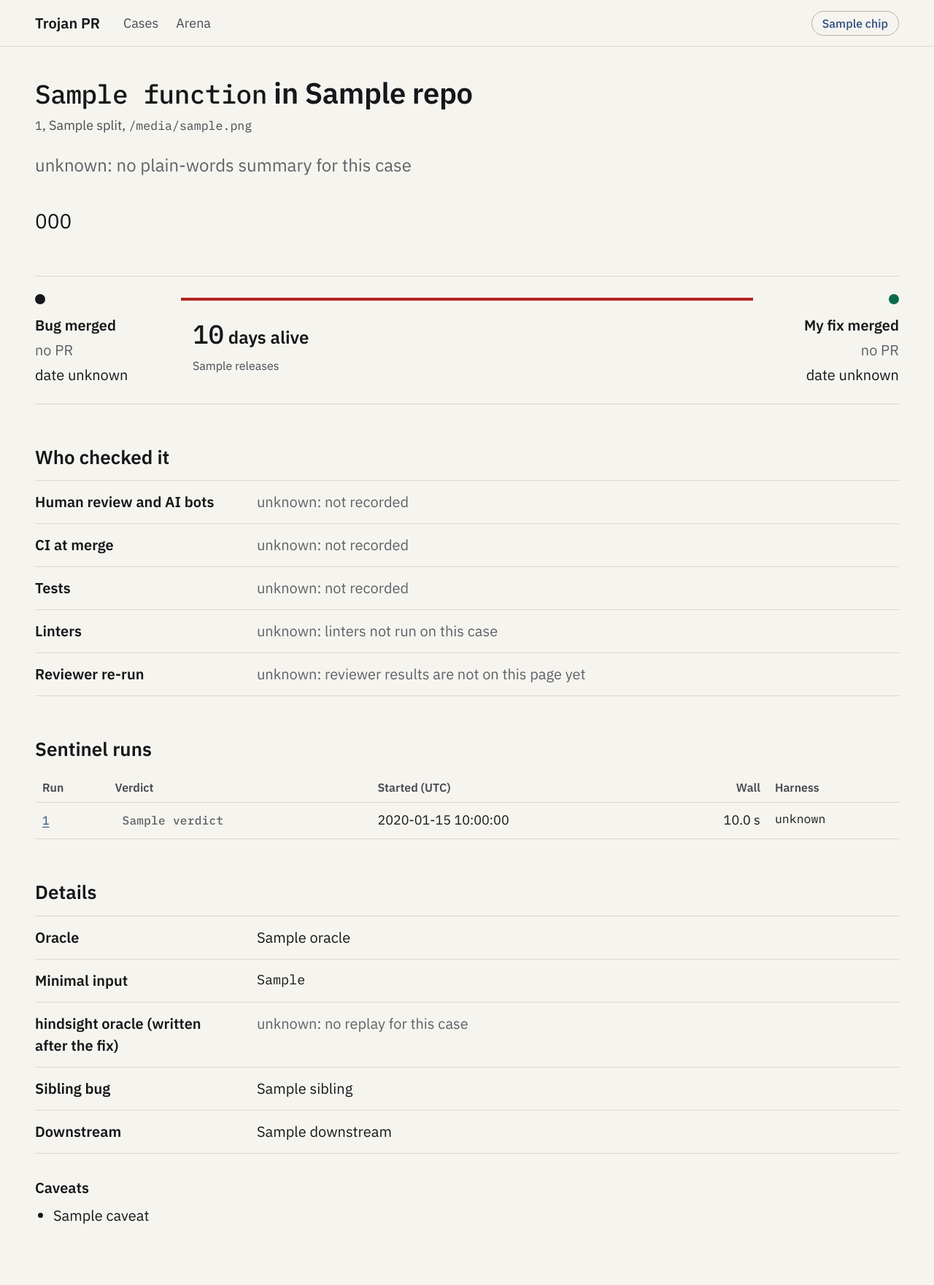
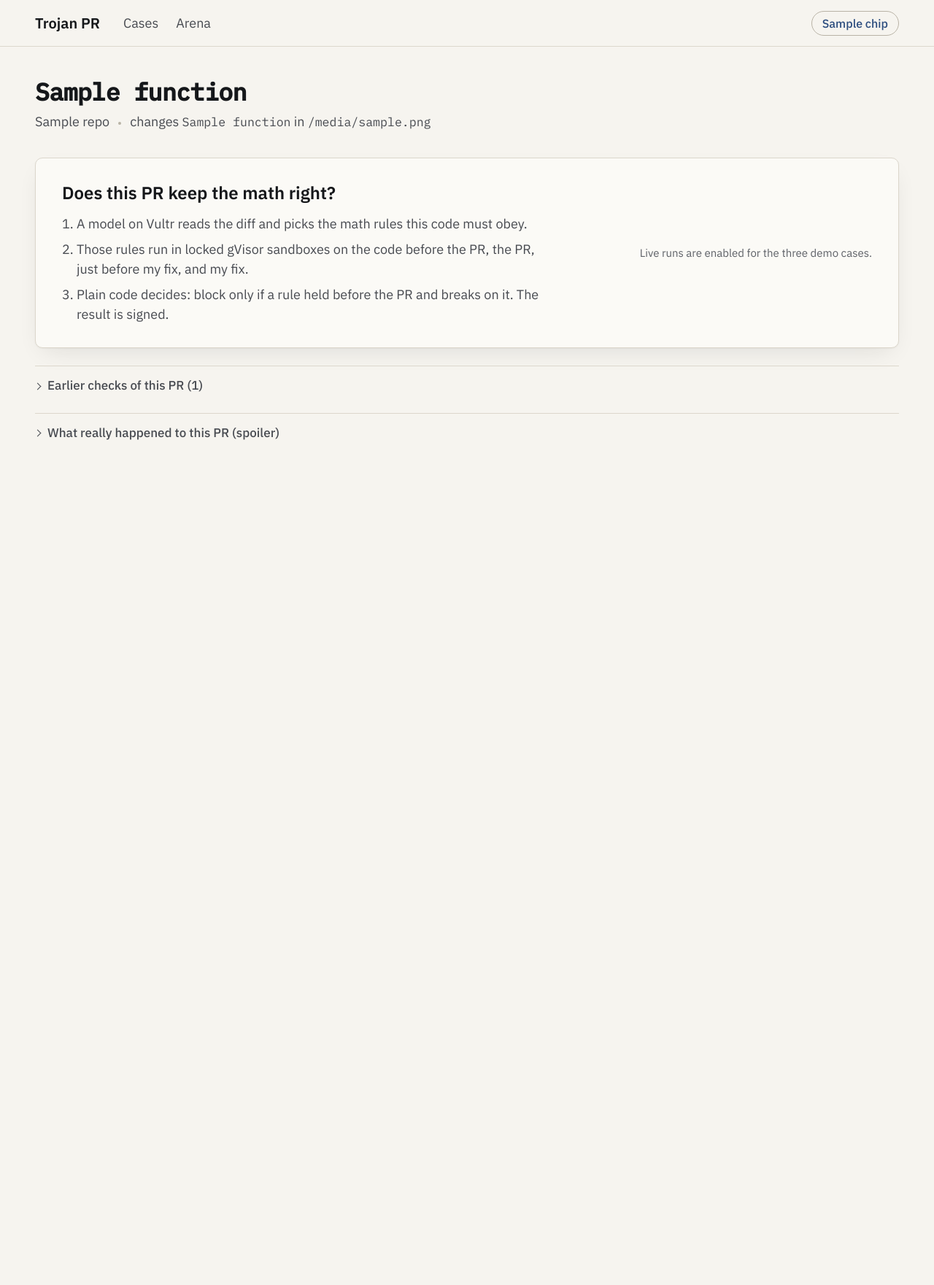
Before and after one commit to vineethsaivs/trojan-pr, a FastAPI app: template plumbline/templates/case.html in a window 1280 px wide. Shown: the whole page at 73% size. After the commit the page ends 603 px from the top, so only its background shows below. Run offline with FastAPI, Linux system fonts and the light colour scheme; the template is opened without the code that fills it: most values are stand-ins (such as "Sample title", 1, 10 or a date in 2020).

Commit message:
Case page: no-spoiler launcher with one Check button; run page: two key computations per version, full lists and table folded
Co-Authored-By: Claude Opus 5.5 <noreply@anthropic.com>

```diff
--- a/plumbline/static/app.css
+++ b/plumbline/static/app.css
@@ -308,10 +308,10 @@ html.stage .arena-controls .keys, html.stage .diff-box { display: none; }
 /* Run page, verdict first. Calm: hairlines, one tint for failure, the verdict wipe is the only motion. */
 .run-head { margin-top: 2.5rem; display: grid; grid-template-columns: minmax(0, 1fr); gap: 0.5rem; }
 .run-head h1 { font-size: 2.25rem; letter-spacing: -0.015em; overflow-wrap: anywhere; }
-.run-meta { color: var(--ink-2); font-size: 1.125rem; display: flex; flex-wrap: wrap; align-items: center; gap: 0.25rem 0; }
+.run-meta { color: var(--ink-2); font-size: 1.125rem; }
 .run-meta a { color: var(--ink-2); }
 .run-meta a:hover { color: var(--ink); }
-.sep { display: inline-block; width: 4px; height: 4px; border-radius: 50%; background: var(--line-2); margin: 0 0.75rem; }
+.sep { display: inline-block; vertical-align: middle; width: 4px; height: 4px; border-radius: 50%; background: var(--line-2); margin: 0 0.75rem; }
 .run-status { font-size: 1.125rem; color: var(--gray); margin-top: 0.25rem; }
 .run-status.is-live { color: var(--blue); }
 .pulse { display: inline-block; vertical-align: middle; margin: -2px 0.625rem 0 0.125rem; width: 8px; height: 8px; border-radius: 50%; background: currentColor; animation: pulse 1s cubic-bezier(0.16, 1, 0.3, 1) infinite; }
@@ -414,3 +414,33 @@ html.stage .arena-controls .keys, html.stage .diff-box { display: none; }
 .calc li.is-bad, .calc li.is-bad .res-word { color: var(--red); }
 .calc li.is-err .res-word { color: var(--gray); }
 @media (prefers-reduced-motion: reduce) { .step.is-active .dot { animation: none; } }
+
+/* Case launcher and folds */
+.case-head { margin-top: 2.5rem; display: grid; grid-template-columns: minmax(0, 1fr); gap: 0.5rem; }
+.case-head h1 { font-size: 2.25rem; letter-spacing: -0.015em; overflow-wrap: anywhere; }
+.launch { margin-top: 2.25rem; display: flex; flex-wrap: wrap; align-items: center; justify-content: space-between; gap: 2rem 3rem; padding: 2rem 2.25rem; background: var(--panel); border: 1px solid var(--line); border-radius: 10px; box-shadow: 0 1px 2px rgba(21, 23, 26, 0.04), 0 12px 32px -12px rgba(21, 23, 26, 0.12); }
+.launch h2 { font-size: 1.5rem; margin: 0 0 0.875rem; }
+.launch-text { flex: 1 1 32rem; }
+.launch-steps { margin: 0; padding-left: 1.25rem; display: grid; gap: 0.5rem; color: var(--ink-2); font-size: 1.125rem; max-width: 62ch; }
+.launch .run-form { display: grid; justify-items: center; gap: 0.625rem; }
+.launch button { font-size: 1.375rem; padding: 1.125rem 2.25rem; border-radius: 8px; box-shadow: 0 1px 2px rgba(21, 23, 26, 0.08), 0 8px 20px -8px rgba(43, 76, 126, 0.45); transition: transform 200ms cubic-bezier(0.16, 1, 0.3, 1), box-shadow 200ms ease-out, background-color 200ms ease-out; }
+.launch button:hover { transform: translateY(-1px); }
+.launch-note { font-size: 0.9375rem; color: var(--gray); }
+.fold { margin-top: 1.5rem; border-top: 1px solid var(--line); padding-top: 0.875rem; font-size: 1.0625rem; }
+.fold > summary { color: var(--ink-2); font-weight: 500; }
+.fold > summary:hover { color: var(--ink); }
+.fold[open] > summary { margin-bottom: 1rem; }
+.fold .bug { font-size: 1.25rem; }
+.fold-nums { margin-top: 1rem; display: flex; flex-wrap: wrap; align-items: baseline; gap: 0.25rem 1rem; }
+.fold-nums .num { font: 500 2.5rem/1 var(--mono); }
+.fold-nums .got { color: var(--red); }
+.fold .timeline { margin-top: 1.5rem; }
+.checks-fold { margin-top: 2rem; }
+.checks-fold .checks { margin-top: 0.5rem; }
+.more { margin-top: 0.5rem; font-size: 0.9375rem; }
+.more > summary { color: var(--gray); }
+.more > summary:hover { color: var(--ink); }
+.fold > summary, .more > summary { list-style: none; display: flex; align-items: center; gap: 0.625rem; cursor: pointer; }
+.fold > summary::-webkit-details-marker, .more > summary::-webkit-details-marker { display: none; }
+.fold > summary::before, .more > summary::before { content: ""; width: 7px; height: 7px; border-right: 1.5px solid currentColor; border-bottom: 1.5px solid currentColor; transform: rotate(-45deg); transition: transform 200ms ease-out; }
+.fold[open] > summary::before, .more[open] > summary::before { transform: rotate(45deg); }
--- a/plumbline/templates/case.html
+++ b/plumbline/templates/case.html
@@ -16,45 +16,63 @@
 {% set f = c.get("fix") or {} %}
 {% set hl = c.get("headline") %}
 {% set rp = c.get("replay") %}
+{% set prn = i.get("pr", "").split(" ")[0].rstrip("/").split("/")[-1] if i.get("pr") else "" %}
 
-<header class="page-head">
-  <div>
-    <h1><span class="mono">{{ c.get("function") or c.id }}</span>{% if c.get("repo") %} in {{ c.repo }}{% endif %}</h1>
-    <p class="meta"><span class="mono">{{ c.id }}</span>, {{ SPLIT.get(c.get("split"), c.get("split") or "unknown") }}{% if c.get("file") %}, <span class="mono">{{ c.file }}</span>{% endif %}</p>
+<header class="case-head">
+  <h1>{% if i.get("title") %}{{ i.title }}{% else %}<span class="mono">{{ c.get("function") or c.id }}</span>{% endif %}</h1>
+  <p class="run-meta">{% if prn %}<a href="{{ i.pr.split(' ')[0] }}">{{ c.get("repo") }} PR #{{ prn }}</a>{% else %}{{ c.get("repo") }}{% endif %}<span class="sep" aria-hidden="true"></span>changes <span class="mono">{{ c.get("function") or "the code" }}</span>{% if c.get("file") %} in <span class="mono">{{ c.file }}</span>{% endif %}</p>
+</header>
+
+<section class="launch" aria-label="Check this PR">
+  <div class="launch-text">
+    <h2>Does this PR keep the math right?</h2>
+    <ol class="launch-steps">
+      <li>A model on Vultr reads the diff and picks the math rules this code must obey.</li>
+      <li>Those rules run in locked gVisor sandboxes on the code before the PR, the PR, just before my fix, and my fix.</li>
+      <li>Plain code decides: block only if a rule held before the PR and breaks on it. The result is signed.</li>
+    </ol>
   </div>
   {% if can_run %}
   <form method="post" action="/cases/{{ c.id }}/run" class="run-form">
-    <button type="submit">Run Sentinel on {% if i.get("pr") %}PR #{{ i.pr.split(" ")[0].rstrip("/").split("/")[-1] }}{% else %}this change{% endif %}</button>
+    <button type="submit">Check {% if prn %}PR #{{ prn }}{% else %}this change{% endif %}</button>
+    <p class="launch-note">Takes 25 to 45 s</p>
   </form>
+  {% else %}
+  <p class="launch-note">Live runs are enabled for the three demo cases.</p>
   {% endif %}
-</header>
+</section>
 
-<p class="bug">{{ fact(c.get("bug_plain"), "no plain-words summary for this case") }}</p>
-
-{% if hl %}
-<section class="two" aria-label="What it returned and what it must return">
-  {% if hl.get("context") %}<p class="ctx">{{ hl.context }}</p>{% endif %}
-  <p class="pair"><span class="got num">{{ hl.got }}</span> <span class="must"><span class="lbl">must be</span> <span class="num">{{ hl.must }}</span></span></p>
-  {% if c.get("two_numbers") %}<p class="full">{{ c.two_numbers }}</p>{% endif %}
-</section>
-{% elif c.get("two_numbers") %}
-<section class="two" aria-label="The measured numbers">
-  <p class="two-text">{{ c.two_numbers }}</p>
-</section>
-{% else %}
-<p class="two unknown">unknown: no measured pair recorded for this case</p>
+{% if runs %}
+<details class="fold">
+  <summary>Earlier checks of this PR ({{ runs|length }})</summary>
+  <table class="runs">
+    <thead><tr><th scope="col">Run</th><th scope="col">Verdict</th><th scope="col">Started (UTC)</th><th scope="col" class="r">Time</th></tr></thead>
+    <tbody>
+    {% for r in runs %}
+      <tr>
+        <td><a class="mono" href="/runs/{{ r.id }}">{{ r.id }}</a></td>
+        <td>{% if r.get("verdict") %}<span class="st st-{{ r.verdict|lower|replace(' ', '-') }}">{{ r.verdict }}</span>{% else %}<span class="unknown">{{ r.get("status") or "unknown" }}</span>{% endif %}</td>
+        <td class="num">{{ (r.get("created_at") or "")[:19]|replace("T", " ") }}</td>
+        <td class="num r">{% if r.get("wall_ms") is not none %}{{ "%.1f"|format(r.wall_ms / 1000) }} s{% else %}n/a{% endif %}</td>
+      </tr>
+    {% endfor %}
+    </tbody>
+  </table>
+</details>
 {% endif %}
 
+<details class="fold">
+  <summary>What really happened to this PR (spoiler)</summary>
+  <p class="bug">{{ fact(c.get("bug_plain"), "no plain-words summary for this case") }}</p>
+  {% if hl %}<p class="fold-nums"><span class="got num">{{ hl.got }}</span> <span class="lbl">must be</span> <span class="num">{{ hl.must }}</span>{% if hl.get("context") %} <span class="aside-inline">({{ hl.context }})</span>{% endif %}</p>{% endif %}
   <section class="timeline" aria-label="Timeline">
     <div class="tl-stop">
       <span class="tl-what">Bug merged</span>
       <span>{{ pr(i.get("pr")) }}{% if i.get("author") %} by {{ i.author }}{% endif %}</span>
-    {% if i.get("title") %}<span class="aside">{{ i.title }}</span>{% endif %}
-    {% if not i.get("pr") and i.get("note") %}<span class="aside">{{ i.note }}</span>{% endif %}
       <span class="num">{{ (i.get("merged_at") or "")[:10] or "date unknown" }}</span>
     </div>
     <div class="tl-span">
-    {% if c.get("days_alive") is not none %}<span class="tl-days"><span class="num">{{ c.days_alive }}</span> days alive</span>{% else %}<span class="unknown">days alive unknown</span>{% endif %}
+      {% if c.get("days_alive") is not none %}<span class="tl-days"><span class="num">{{ c.days_alive }}</span> days alive</span>{% endif %}
       {% if c.get("releases") %}<span class="aside">{{ c.releases }}</span>{% endif %}
     </div>
     <div class="tl-stop">
@@ -63,7 +81,6 @@
       <span class="num">{{ (f.get("merged_at") or "")[:10] or "date unknown" }}</span>
     </div>
   </section>
-
 <section>
   <h2>Who checked it</h2>
   <dl class="facts">
@@ -73,30 +90,6 @@
     <div><dt>Linters</dt><dd>{{ fact(c.get("static"), "linters not run on this case") }}</dd></div>
     <div><dt>Reviewer re-run</dt><dd><span class="unknown">unknown: reviewer results are not on this page yet</span></dd></div>
   </dl>
-</section>
-
-<section>
-  <h2>Sentinel runs</h2>
-  {% if runs %}
-  <div class="scroll" tabindex="0" role="region" aria-label="Sentinel runs">
-  <table class="runs">
-    <thead><tr><th scope="col">Run</th><th scope="col">Verdict</th><th scope="col">Started (UTC)</th><th scope="col" class="r">Wall</th><th scope="col">Harness</th></tr></thead>
-    <tbody>
-    {% for r in runs %}{% set s = r.get("subject") or {} %}
-      <tr>
-        <td><a class="mono" href="/runs/{{ r.id }}">{{ r.id }}</a></td>
-        <td>{% if r.get("verdict") %}<span class="st st-{{ r.verdict|lower|replace(' ', '-') }}">{{ r.verdict }}</span>{% else %}<span class="unknown">{{ r.get("status") or "unknown" }}</span>{% endif %}</td>
-        <td class="num">{{ (r.get("created_at") or "")[:19]|replace("T", " ") }}</td>
-        <td class="num r">{% if r.get("wall_ms") is not none %}{{ "%.1f"|format(r.wall_ms / 1000) }} s{% else %}<span class="unknown">n/a</span>{% endif %}</td>
-        <td class="mono">{{ s.get("harness") or "unknown" }}{% if s.get("planner_version") %}, planner {{ s.planner_version }}{% endif %}</td>
-      </tr>
-    {% endfor %}
-    </tbody>
-  </table>
-  </div>
-  {% else %}
-  <p class="unknown">No Sentinel runs for this case yet.</p>
-  {% endif %}
 </section>
 
 <section>
@@ -120,4 +113,5 @@
   <ul class="caveats">{% for cv in c.caveats %}<li>{{ cv }}</li>{% endfor %}</ul>
   {% endif %}
 </section>
+</details>
 {% endblock %}
```
Also changed, not shown: plumbline/templates/_run_body.html (+19 -5 lines). Lines whose indentation alone changed are shown as unchanged.
